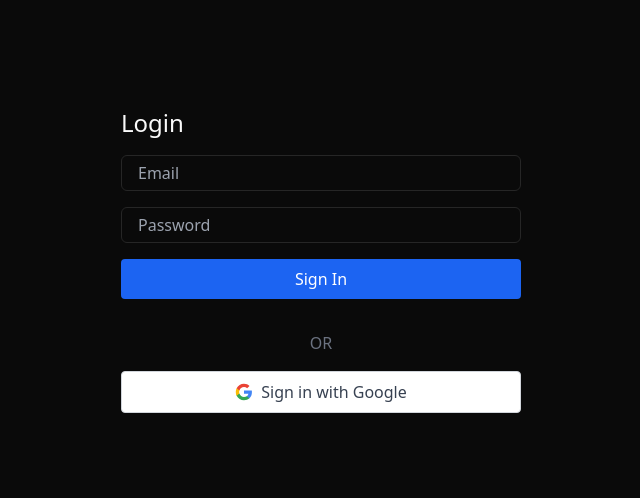
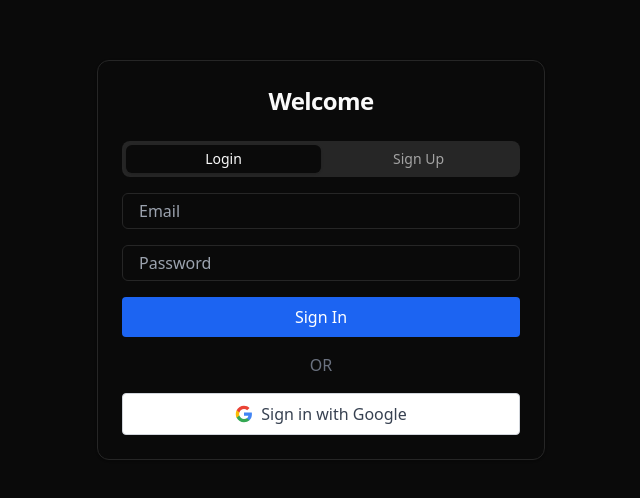
Before and after one commit to NoThrottle/Proj-AppDev, a Next.js app: page /login in a window 1280 px wide. Shown: the part 156-654 px from the top of the page, without its empty margins (319-959 px from the left). Built offline with nearby package versions, Linux system fonts and the light colour scheme; no server answers.

Commit message:
changed login style

```diff
--- a/app/Navigation.js
+++ b/app/Navigation.js
@@ -107,18 +107,14 @@ export function Navigation() {
               Movies
             </Navbar.Link> */}
             {!session ? (
-              <>
-                <Navbar.Link as={Link} href="/login" active={path === "/login"}>
-                  Login
-                </Navbar.Link>
-                <Navbar.Link as={Link} href="/signup" active={path.startsWith("/signup")}>
-                  Signup
-                </Navbar.Link>
-              </>
+              <Navbar.Link as={Link} href="/login" active={path === "/login"}>
+                Login
+              </Navbar.Link>
             ) : (
               <button
                 onClick={() => signOut({ callbackUrl: "/" })}
-                className="text-red-500 font-medium px-2 hover:underline"
+                className="text-red-500 font-medium px-2 hover:underline transition-all duration-200"
+                style={{ minWidth: 80, padding: '0 16px', fontSize: '1rem', borderRadius: 6, height: '40px', whiteSpace: 'nowrap' }}
               >
                 Logout ({session.user.name || session.user.email})
               </button>
--- a/app/login/page.js
+++ b/app/login/page.js
@@ -3,33 +3,76 @@ import { signIn } from "next-auth/react";
 import { useState } from "react";
 import { useRouter, useSearchParams } from "next/navigation";
 import { Alert } from "flowbite-react";
+import { Card, CardHeader, CardTitle, CardContent } from "@/components/ui/card";
+import { Tabs, TabsList, TabsTrigger, TabsContent } from "@/components/ui/tabs";
 import { Input } from "@/components/ui/input";
 
-export default function LoginPage() {
+export default function AuthPage() {
+  const [tab, setTab] = useState("login");
+  // Login state
   const [email, setEmail] = useState("");
   const [password, setPassword] = useState("");
+  // Signup state
+  const [name, setName] = useState("");
+  const [confirmPassword, setConfirmPassword] = useState("");
+  // Shared state
   const [errorMessage, setErrorMessage] = useState("");
   const [isLoading, setIsLoading] = useState(false);
   const router = useRouter();
   const searchParams = useSearchParams();
-  const callbackUrl = searchParams.get("callbackUrl") || "/movies";
+  const callbackUrl = searchParams.get("callbackUrl") || "/";
 
   async function handleLogin(e) {
     e.preventDefault();
     setIsLoading(true);
     setErrorMessage("");
-
     try {
       const res = await signIn("credentials", {
         email,
         password,
         redirect: false,
       });
-
       if (res?.error) {
         setErrorMessage(res.error);
       } else {
-        router.push(callbackUrl);
+        router.push("/");
+      }
+    } catch (error) {
+      setErrorMessage("An unexpected error occurred");
+    } finally {
+      setIsLoading(false);
+    }
+  }
+
+  async function handleSignUp(e) {
+    e.preventDefault();
+    setErrorMessage("");
+    if (password !== confirmPassword) {
+      setErrorMessage("Passwords do not match.");
+      return;
+    }
+    setIsLoading(true);
+    try {
+      const res = await fetch("/api/signup", {
+        method: "POST",
+        headers: { "Content-Type": "application/json" },
+        body: JSON.stringify({ name, email, password }),
+      });
+      const data = await res.json();
+      if (!res.ok) {
+        setErrorMessage(data.error || "Failed to sign up.");
+        setIsLoading(false);
+        return;
+      }
+      const loginRes = await signIn("credentials", {
+        redirect: false,
+        email,
+        password,
+      });
+      if (loginRes?.ok) {
+        router.push("/");
+      } else {
+        setErrorMessage("Signup succeeded, but login failed.");
       }
     } catch (error) {
       setErrorMessage("An unexpected error occurred");
@@ -41,9 +84,8 @@ export default function LoginPage() {
   async function handleGoogleLogin() {
     setIsLoading(true);
     setErrorMessage("");
-
     try {
-      await signIn("google", { callbackUrl });
+      await signIn("google", { callbackUrl: "/" });
     } catch (error) {
       setErrorMessage("Failed to login with Google");
       setIsLoading(false);
@@ -52,20 +94,26 @@ export default function LoginPage() {
 
   return (
     <div className="min-h-screen flex items-center justify-center bg-background">
-      <div className="p-6 max-w-md w-full mx-auto">
-        <h2 className="text-2xl mb-4">Login</h2>
+      <Card className="w-full max-w-md">
+        <CardHeader>
+          <CardTitle className="text-2xl text-center">Welcome</CardTitle>
+        </CardHeader>
+        <CardContent>
+          <Tabs value={tab} onValueChange={setTab} className="w-full">
+            <TabsList className="w-full flex mb-4">
+              <TabsTrigger value="login" className="flex-1">Login</TabsTrigger>
+              <TabsTrigger value="signup" className="flex-1">Sign Up</TabsTrigger>
+            </TabsList>
             {errorMessage && (
-          <Alert color="failure" onDismiss={() => setErrorMessage("")}>
-            {errorMessage}
-          </Alert>
+              <Alert color="failure" onDismiss={() => setErrorMessage("")}>{errorMessage}</Alert>
             )}
-        <form onSubmit={handleLogin} className="mb-4">
+            <TabsContent value="login">
+              <form onSubmit={handleLogin} className="space-y-4">
                 <Input
                   type="email"
                   placeholder="Email"
                   value={email}
                   onChange={(e) => setEmail(e.target.value)}
-            className="mb-4"
                   required
                 />
                 <Input
@@ -73,18 +121,58 @@ export default function LoginPage() {
                   placeholder="Password"
                   value={password}
                   onChange={(e) => setPassword(e.target.value)}
-            className="mb-4"
                   required
                 />
                 <button
                   type="submit"
                   disabled={isLoading}
-            className="w-full bg-blue-600 text-white py-2 px-4 rounded mb-4 hover:bg-blue-700 disabled:opacity-50"
+                  className="w-full bg-blue-600 text-white py-2 px-4 rounded hover:bg-blue-700 disabled:opacity-50"
                 >
                   {isLoading ? "Signing in..." : "Sign In"}
                 </button>
               </form>
-        <div className="text-center mb-4 text-gray-500">OR</div>
+            </TabsContent>
+            <TabsContent value="signup">
+              <form onSubmit={handleSignUp} className="space-y-4">
+                <Input
+                  type="text"
+                  placeholder="Full Name"
+                  value={name}
+                  onChange={(e) => setName(e.target.value)}
+                  required
+                />
+                <Input
+                  type="email"
+                  placeholder="Email"
+                  value={email}
+                  onChange={(e) => setEmail(e.target.value)}
+                  required
+                />
+                <Input
+                  type="password"
+                  placeholder="Password"
+                  value={password}
+                  onChange={(e) => setPassword(e.target.value)}
+                  required
+                />
+                <Input
+                  type="password"
+                  placeholder="Confirm Password"
+                  value={confirmPassword}
+                  onChange={(e) => setConfirmPassword(e.target.value)}
+                  required
+                />
+                <button
+                  type="submit"
+                  disabled={isLoading}
+                  className="w-full bg-blue-600 text-white py-2 px-4 rounded hover:bg-blue-700 disabled:opacity-50"
+                >
+                  {isLoading ? "Signing up..." : "Sign Up"}
+                </button>
+              </form>
+            </TabsContent>
+          </Tabs>
+          <div className="text-center my-4 text-gray-500">OR</div>
           <button
             onClick={handleGoogleLogin}
             disabled={isLoading}
@@ -99,7 +187,8 @@ export default function LoginPage() {
             </svg>
             Sign in with Google
           </button>
-      </div>
+        </CardContent>
+      </Card>
     </div>
   );
 }
--- a/middleware.js
+++ b/middleware.js
@@ -18,9 +18,6 @@ export async function middleware(req) {
 
 export const config = {
   matcher: [
-    "/movies/:path*",
-    "/watchlist/:path*",
-    "/leaderboards",
-    "/admin/:path*"
+    "/((?!api|_next|public|favicon.ico|login|signup|globals.css|file.svg|globe.svg|next.svg|vercel.svg|window.svg|$|leaderboards).*)",
   ],
 };
```
Lines whose indentation alone changed are shown as unchanged.
